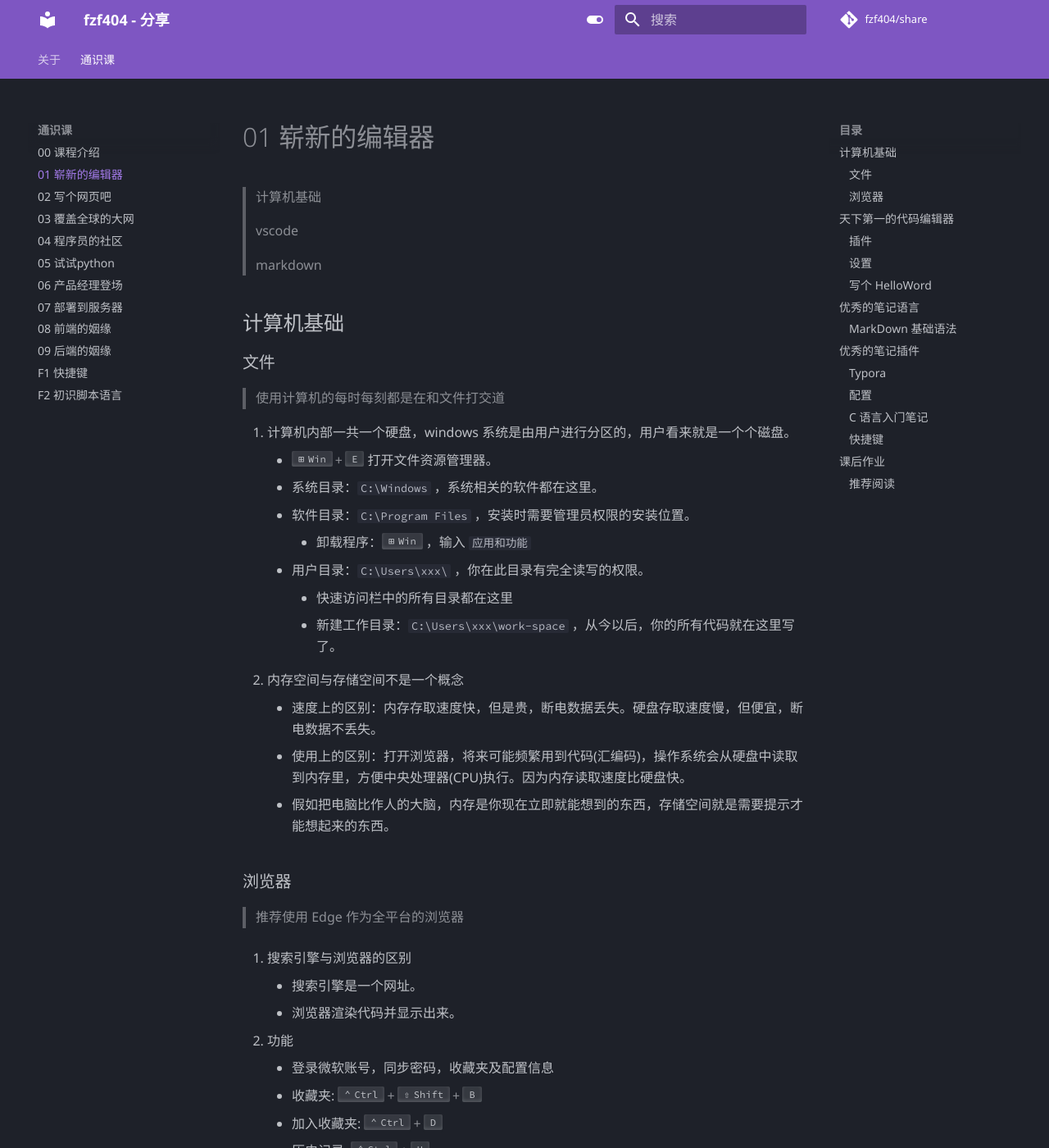
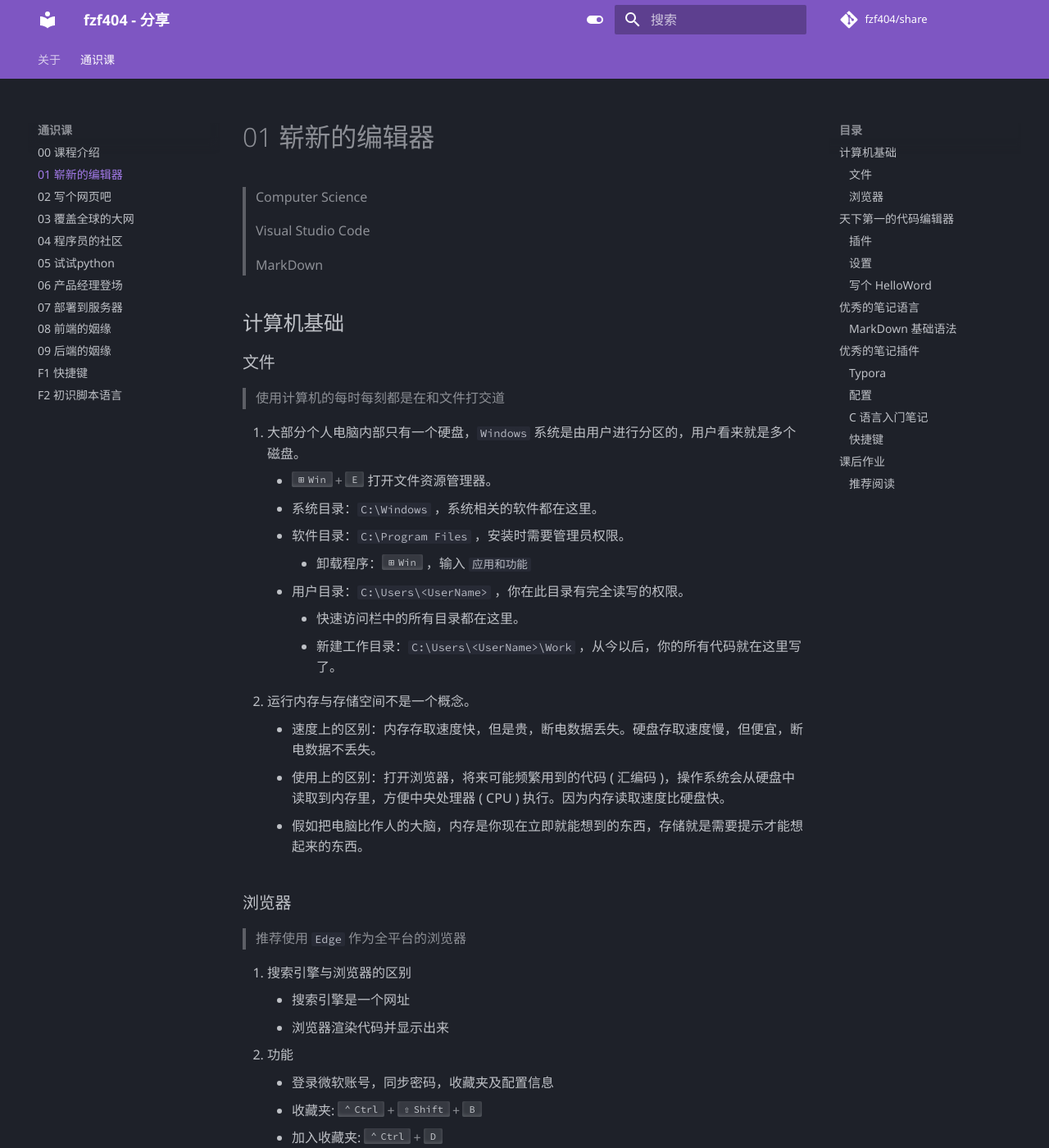
Before and after one commit to fzf404/share, an MkDocs documentation site: the page built from docs/通识课/01-崭新的编辑器.md, in a window 1280 px wide and 1400 px high. Shown: the whole window at 82% size. Built offline with MkDocs 1.6.1 and Material for MkDocs 9.7.7, drawn with Linux system fonts in a browser that asks for light colours; comment, search, counter and statistics services are not loaded; some of the changed text lies outside the part shown.

Commit message:
:memo: 更新教案

`````diff
--- a/docs/通识课/01-崭新的编辑器.md
+++ b/docs/通识课/01-崭新的编辑器.md
@@ -1,8 +1,8 @@
-> 计算机基础
+> Computer Science
 >
-> vscode
+> Visual Studio Code
 >
-> markdown
+> MarkDown
 
 ## 计算机基础
 
@@ -10,27 +10,26 @@
 
 > 使用计算机的每时每刻都是在和文件打交道
 
-1. 计算机内部一共一个硬盘，windows 系统是由用户进行分区的，用户看来就是一个个磁盘。
+1. 大部分个人电脑内部只有一个硬盘，`Windows` 系统是由用户进行分区的，用户看来就是多个磁盘。
     - ++win+e++ 打开文件资源管理器。
     - 系统目录：`C:\Windows` ，系统相关的软件都在这里。
-    - 软件目录：`C:\Program Files` ，安装时需要管理员权限的安装位置。
+    - 软件目录：`C:\Program Files` ，安装时需要管理员权限。
         - 卸载程序：++win++ ，输入 `应用和功能`
-    - 用户目录：`C:\Users\xxx\` ，你在此目录有完全读写的权限。
-        - 快速访问栏中的所有目录都在这里
-        - 新建工作目录：`C:\Users\xxx\work-space` ，从今以后，你的所有代码就在这里写了。
-2. 内存空间与存储空间不是一个概念
+    - 用户目录：`C:\Users\<UserName>` ，你在此目录有完全读写的权限。
+        - 快速访问栏中的所有目录都在这里。
+        - 新建工作目录：`C:\Users\<UserName>\Work` ，从今以后，你的所有代码就在这里写了。
+2. 运行内存与存储空间不是一个概念。
     - 速度上的区别：内存存取速度快，但是贵，断电数据丢失。硬盘存取速度慢，但便宜，断电数据不丢失。
-    - 使用上的区别：打开浏览器，将来可能频繁用到代码(汇编码)，操作系统会从硬盘中读取到内存里，方便中央处理器(CPU)执行。因为内存读取速度比硬盘快。
-    - 假如把电脑比作人的大脑，内存是你现在立即就能想到的东西，存储空间就是需要提示才能想起来的东西。
+    - 使用上的区别：打开浏览器，将来可能频繁用到的代码 ( 汇编码 )，操作系统会从硬盘中读取到内存里，方便中央处理器 ( CPU ) 执行。因为内存读取速度比硬盘快。
+    - 假如把电脑比作人的大脑，内存是你现在立即就能想到的东西，存储就是需要提示才能想起来的东西。
 
 ### 浏览器
 
-> 推荐使用 Edge 作为全平台的浏览器
+> 推荐使用 `Edge` 作为全平台的浏览器
 
 1. 搜索引擎与浏览器的区别
-    - 搜索引擎是一个网址。
-    - 浏览器渲染代码并显示出来。
-
+    - 搜索引擎是一个网址
+    - 浏览器渲染代码并显示出来
 2. 功能
     - 登录微软账号，同步密码，收藏夹及配置信息
     - 收藏夹: ++ctrl+shift+b++
@@ -39,42 +38,37 @@
     - 下载列表: ++ctrl+j++
     - 扩展
         - 大家可以上网搜索 Edge 推荐扩展，我就不给大家推荐了
-3. 如何下载软件？
+3. 如何下载软件
     - 百度搜索软件名
     - 认准 `官方` 字样
     - 更多开源软件的下载以后会讲
 
 ## 天下第一的代码编辑器
 
-> 给我一个只安装 vscode 的电脑，几乎做到所有事情。
+> 给我一个只安装 Visual Studio Code 的电脑，几乎做到所有事情。
 >
-> 包括：qq 聊天、逛 b 站、写代码、玩游戏、连接服务器挂项目...
+> 包括：QQ 聊天、逛 B 站、写代码、玩游戏、远程办公 等等。
 >
-> 安装时记得勾选所有选项
+> 安装时记得勾选所有选项。
 
 ### 插件
 
 > 所有用户都可以为它开发插件，并免费给所有人使用。
 
-| 插件           | 作用                                                   |
-| -------------- | ------------------------------------------------------ |
-| Chinese        | 汉化（重启应用后生效）                                 |
-| One Dark Theme | 我喜欢的主题配色                                       |
-| QQ             | 使用 vscode 聊 QQ <br /> `Ctrl + P` ：QQ Explorer: login |
-| Live Preview   | 简易浏览器 <br /> `Ctrl + P` ：Simple Browser: Show      |
-| 小霸王         | 游戏机 <br /> 在侧边栏                                   |
-| Live Server    | 本地 Web 服务器（下节课用到）                          |
+| 插件        | 作用            |
+| ----------- | --------------- |
+| Chinese     | 汉化            |
+| Ayu         | 主题配色        |
+| Five Server | 本地 Web 服务器 |
 
 ### 设置
 
-- 打开设置：++ctrl+comma++
-- 自动保存：`Auto Save -> afterDelay`
+-   打开设置：++ctrl+comma++
+-   自动保存：`Auto Save -> afterDelay`
 
 ### 写个 HelloWord
 
-> 打开文件夹
->
-> 保存路径 `C:\Users\xxx\work-space\01-崭新的编辑器\01-hello.c`
+> 保存路径 `C:\Users\<UserName>\Work\01-hello.c`
 
 ```c
 #include <stdio.h>
@@ -138,7 +132,6 @@
   return 0;
 }
 ```
-
 ````
 
 ## 优秀的笔记插件
@@ -213,4 +206,4 @@
 
 [Edge 插件推荐](https://zhuanlan.zhihu.com/p/162216654)
 
-[VSCode 配置 C/C++学习环境](https://zhuanlan.zhihu.com/p/147366852)（爱折腾可以看看）
+[VSCode 配置 C/C++学习环境](https://zhuanlan.zhihu.com/p/147366852)（ 爱折腾可以看看 ）
`````
Also changed, not shown: other parts of docs/通识课/01-崭新的编辑器.md (+15 -15 lines), docs/通识课/README.md (+10 -10 lines).
